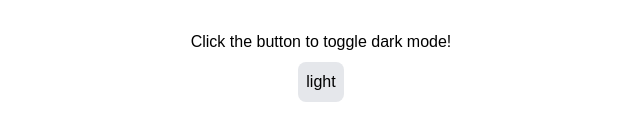
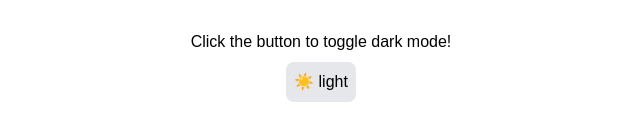
Before and after one commit to stkeys/Browser-Extension-UI, a Next.js app: page / in a window 1280 px wide. Shown: the part 334-474 px from the top of the page, without its empty margins (319-959 px from the left). Built offline with nearby package versions, Linux system fonts and the light colour scheme.

Commit message:
feat: added function

```diff
--- a/components/DarkModeToggle.tsx
+++ b/components/DarkModeToggle.tsx
@@ -1,9 +1,19 @@
 'use client';
+
+import { useState } from "react";
 
 
 export default function DarkModeToggle() {
-  const darkMode = true;
+  const [mode, setMode] = useState('☀️ light')
+  function darkMode() {
+    if( mode === '☀️ light') {
+      setMode('☪ dark');
+    } else{
+      setMode('☀️ light')
+
+    }
+  }
   return(
-    <button>{darkMode ? 'light' : 'dark'}</button>
+    <button onClick={darkMode}>{mode}</button>
   )
 }
```
